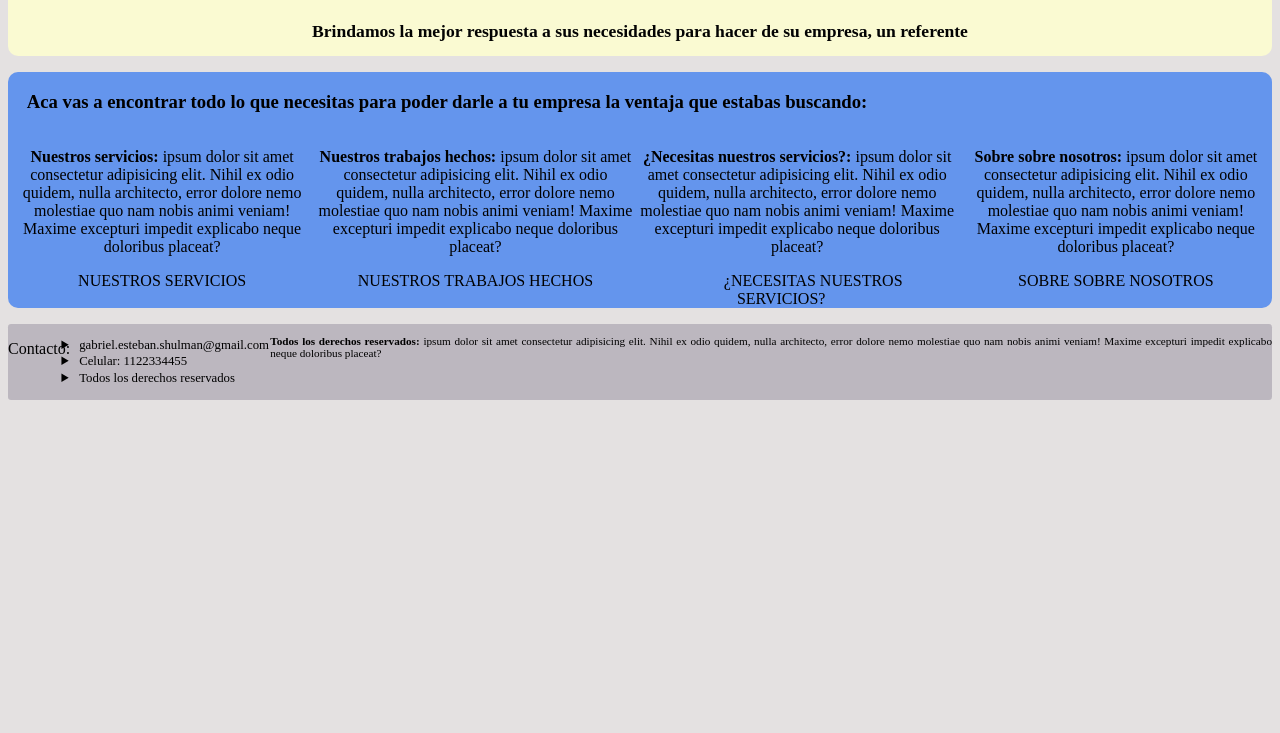
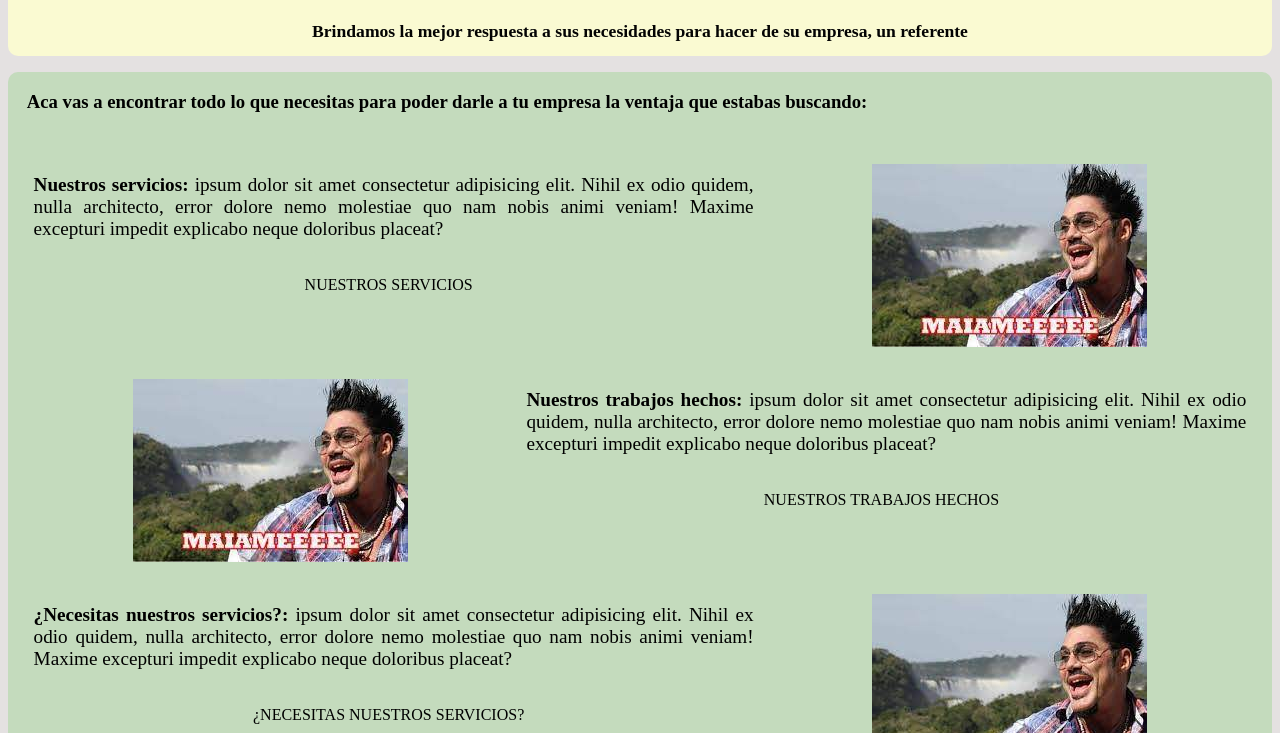
Before and after one commit to gabriel-shulman-1/Pre-entrega, a plain HTML site: page index.html in a window 1280 px wide. Shown: the part 67-800 px from the top of the page. Drawn offline with Linux system fonts and the light colour scheme.

Commit message:
index terminado en flexbox

```diff
--- a/css/styles.css
+++ b/css/styles.css
@@ -36,16 +36,41 @@ legend{
     text-decoration: underline;
     font-family: Georgia, 'Times New Roman', Times, serif;
 }
-.k{
+.parrafoEimagen{
     text-align: center;
+    display: flex;
+    flex-direction: column;
+    width: 60%;
 }
 #s6{
     font-weight: bold;
 }
+.seccion-uno, .seccion-tres{
+    padding-top: 1em;
+    padding-bottom: 1em;
+    display: flex;
+}
+.seccion-dos, .seccion-cuatro{
+    padding-top: 1em;
+    padding-bottom: 1em;
+    display: flex;
+}
+#DivBotonIndex{
+    width: 40%;
+}
+
 #opciones{
     display: flex;
+    flex-direction: column;
+    padding: 1em;
 }
-
+#descripcion{
+    text-align: justify;
+    /* width: 50%; */
+    margin: 0.5em;
+    height: 60%;
+    font-size: 1.2em;
+}
 /*botones*/
 .volver{
     text-align: center;
@@ -71,13 +96,15 @@ legend{
     color: white;
 }
 #l1{
-    text-align: center;
+    width: 50%;
+    margin-left: 20%;
+    margin-bottom: 5%;
     color: #0099CC;
     background: transparent;
     border: 2px solid #0099CC;
     border-radius: 6px;
     border: none;
-      color: rgb(0, 0, 0);
+    color: black;
     padding: 16px 32px;
     font-size: 16px;
     -webkit-transition-duration: 0.4s;
@@ -87,10 +114,13 @@ legend{
     text-transform: uppercase;
 }
 #l1:hover{
-    background-color: #fd0000;
-    color: white;
+    background-color: #ff0000;
+    color: rgb(255, 251, 0);
 }
 #l2{
+    width: 50%;
+    margin-left: 20%;
+    margin-bottom: 5%;
     color: #0099CC;
     background: transparent;
     border: 2px solid #0099CC;
@@ -107,9 +137,12 @@ legend{
 }
 #l2:hover{
     background-color: #fbff13;
-    color: white;
+    color: rgb(25, 0, 255);
 }
 #l3{
+    width: 50%;
+    margin-left: 20%;
+    margin-bottom: 5%;
     color: #0099CC;
     background: transparent;
     border: 2px solid #0099CC;
@@ -126,9 +159,12 @@ legend{
 }
 #l3:hover{
     background-color: #16ff16;
-    color: white;
+    color: rgb(255, 0, 234);
 }
 #l4{
+    width: 50%;
+    margin-left: 20%;
+    margin-bottom: 5%;
     color: #0099CC;
     background: transparent;
     border: 2px solid #0099CC;
@@ -145,7 +181,7 @@ legend{
 }
 #l4:hover{
     background-color: #15dcff;
-    color: white;
+    color: rgb(255, 8, 0);
 }
 /*secciones*/
 header{
@@ -154,7 +190,7 @@ header{
     margin-bottom: 1em;
 }
 main{
-    background-color: cornflowerblue;
+    background-color: #c4dbbd;
     border-radius: 10px;
 }
 #m1{
@@ -176,7 +212,7 @@ main{
 /*footer*/
 footer{
     display: flex;
-    position: inherit;
+    flex-direction: row;
     margin-top: 1em;
     border-bottom: 10px;
     background-color: rgb(188 183 191);
@@ -185,17 +221,25 @@ footer{
 }
 /*lista footer*/
 #contact1{
-    padding-left: 0.6em;
+    padding-left: 1.6em;
     text-align: left;
     margin-top: 1em;
     list-style-type: disclosure-closed;
     font-size: 0.8em;
+    width: 30%;
+}
+#contact2{
+    width: 15%;
 }
 #list{
     margin: 0.1em;
 }
 #s4{
     font-weight: bold;
+}
+#derechosReservados{
+    width: 50%;
+    margin: 0.5em;
 }
 #dr{
     font-size: 0.7em;
--- a/index.html
+++ b/index.html
@@ -16,21 +16,57 @@
         <h3>Aca vas a encontrar todo lo que necesitas para poder darle a tu empresa la ventaja que estabas buscando:</h3>
         <div>
             <nav id="opciones">
-                <div class="k">
+
+                <div class="seccion-uno">
+
+                    <div class="parrafoEimagen">
                         <p id="descripcion"><spam id="s6">Nuestros servicios:</spam> ipsum dolor sit amet consectetur adipisicing elit. Nihil ex odio quidem, nulla architecto, error dolore nemo molestiae quo nam nobis animi veniam! Maxime excepturi impedit explicabo neque doloribus placeat?</p>
                         <a id="l1" href="pages/servicios.html">Nuestros servicios</a>
                     </div>
-                <div class="k">
+
+                    <div id="DivBotonIndex">
+                        <img src="img/maeamee.jpg" >
+                    </div>
+
+                </div>
+
+                <div class="seccion-dos">
+
+                    <div id="DivBotonIndex">
+                        <img src="img/maeamee.jpg" >
+                    </div>
+
+                    <div class="parrafoEimagen">
                         <p id="descripcion"><spam id="s6">Nuestros trabajos hechos:</spam> ipsum dolor sit amet consectetur adipisicing elit. Nihil ex odio quidem, nulla architecto, error dolore nemo molestiae quo nam nobis animi veniam! Maxime excepturi impedit explicabo neque doloribus placeat?</p>
                         <a id="l2" href="pages/trabajos.html">Nuestros trabajos hechos</a>
                     </div>
-                <div class="k">
+
+                </div>
+
+                <div class="seccion-tres">
+
+                    <div class="parrafoEimagen">
                         <p id="descripcion"><spam id="s6">¿Necesitas nuestros servicios?:</spam> ipsum dolor sit amet consectetur adipisicing elit. Nihil ex odio quidem, nulla architecto, error dolore nemo molestiae quo nam nobis animi veniam! Maxime excepturi impedit explicabo neque doloribus placeat?</p>
                         <a id="l3" href="pages/nuevo-cliente.html">¿Necesitas nuestros servicios?</a>
                     </div>
-                <div class="k">
+
+                    <div id="DivBotonIndex">
+                        <img src="img/maeamee.jpg" >
+                    </div>
+
+                </div>
+
+                <div class="seccion-cuatro">
+
+                    <div id="DivBotonIndex">
+                        <img src="img/maeamee.jpg" >
+                    </div>
+
+                    <div class="parrafoEimagen">
                         <p id="descripcion"><spam id="s6">Sobre sobre nosotros:</spam> ipsum dolor sit amet consectetur adipisicing elit. Nihil ex odio quidem, nulla architecto, error dolore nemo molestiae quo nam nobis animi veniam! Maxime excepturi impedit explicabo neque doloribus placeat?</p>
                         <a id="l4"href="pages/sobre-nosotros.html">Sobre sobre nosotros</a>
+                    </div>
+
                 </div>
             </nav>
         </div>
@@ -42,7 +78,11 @@
             <li><p id="list">Celular: 1122334455</p></li>
             <li><p id="list">Todos los derechos reservados</p></li>
         </ul>
+        <div id="derechosReservados">
+
             <p id="dr"><spam id="s4">Todos los derechos reservados:</spam> ipsum dolor sit amet consectetur adipisicing elit. Nihil ex odio quidem, nulla architecto, error dolore nemo molestiae quo nam nobis animi veniam! Maxime excepturi impedit explicabo neque doloribus placeat?</p>
+
+        </div>
     </footer>
 </body>
 </html>
```
Also changed, not shown: img/maeamee.jpg (added). Lines whose indentation alone changed are shown as unchanged.
